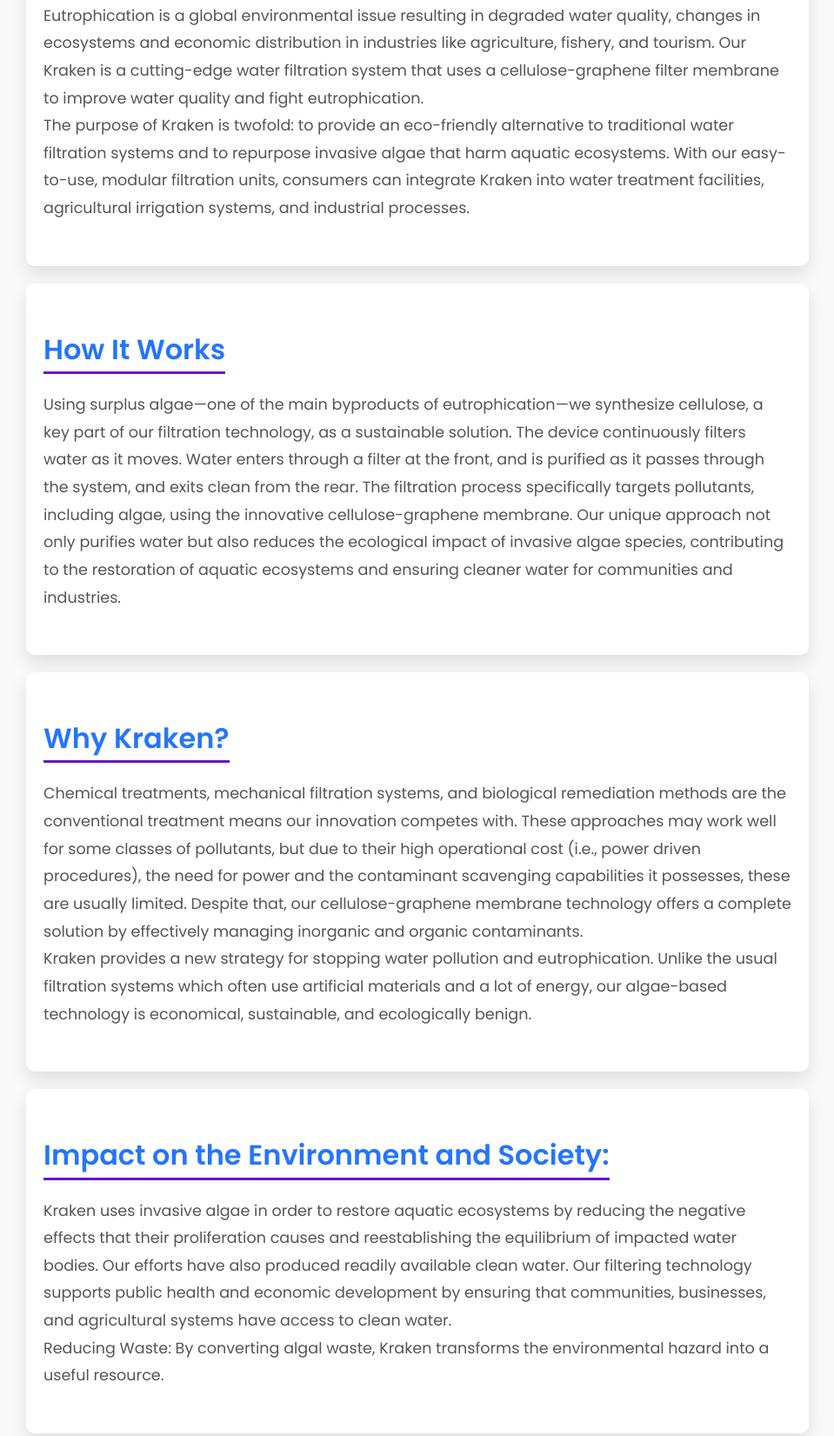
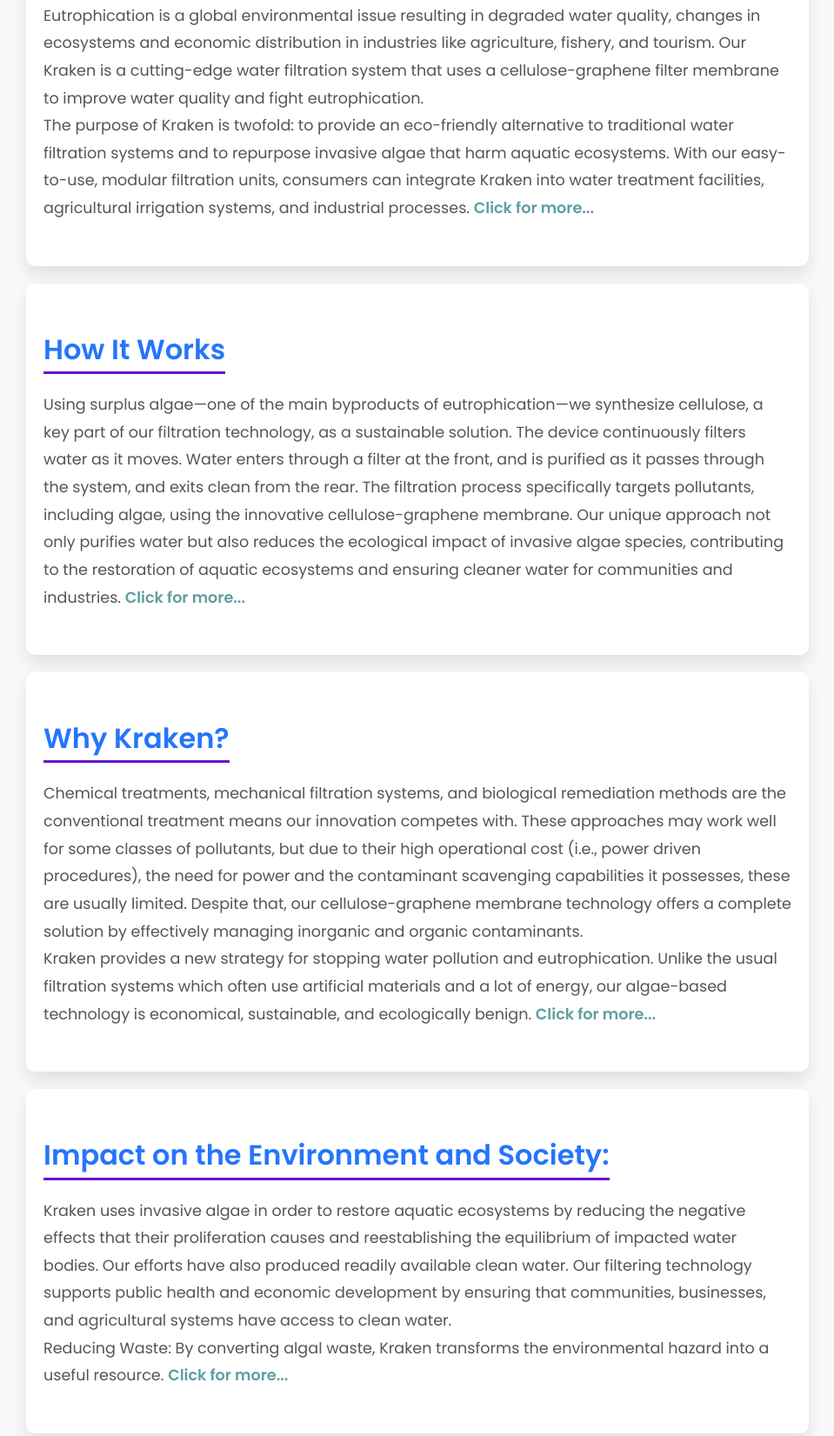
Before and after one commit to teamCosmosTr/teamCosmosTr.github.io, a plain HTML site: page index.html in a window 1280 px wide. Shown: the part 893-2544 px from the top of the page at 87% size, without its empty margins (160-1119 px from the left). Drawn offline with Linux system fonts and the light colour scheme.

Commit message:
index update

```diff
--- a/index.html
+++ b/index.html
@@ -104,6 +104,8 @@
             systems and to repurpose invasive algae that harm aquatic ecosystems. With our easy-to-use, modular
             filtration units, consumers can integrate Kraken into water treatment facilities, agricultural irrigation
             systems, and industrial processes.
+            <!-- <p style="color: cadetblue">Click for more...</p> -->
+            <b style="color: cadetblue;">Click for more... </b>
         </p>
     </section>
     <section id="innovation">
@@ -117,6 +119,7 @@
             cellulose-graphene membrane. Our unique approach not only purifies water but also reduces the ecological
             impact of invasive algae species, contributing to the restoration of aquatic ecosystems and ensuring cleaner
             water for communities and industries.
+            <b style="color: cadetblue;">Click for more... </b>
 
         </p>
     </section>
@@ -134,6 +137,8 @@
             Kraken provides a new strategy for stopping water pollution and eutrophication. Unlike the usual filtration
             systems which often use artificial materials and a lot of energy, our algae-based technology is economical,
             sustainable, and ecologically benign.
+            <b style="color: cadetblue;">Click for more... </b>
+
         </p>
     </section>
     <section id="impact">
@@ -148,6 +153,8 @@
             <br>
             Reducing Waste: By converting algal waste, Kraken transforms the environmental hazard into a useful
             resource.
+            <b style="color: cadetblue;">Click for more... </b>
+
         </p>
     </section>
     <section id="motivation">
@@ -160,6 +167,8 @@
             as the dual-action nature, scalability, and eco-friendliness ensure its competitiveness within the growing
             market for eco-friendly water treatment technologies, despite the challenging aspects associated with the
             use of graphene and its high cost.
+            <b style="color: cadetblue;">Click for more... </b>
+
 
         </p>
     </section>
```
